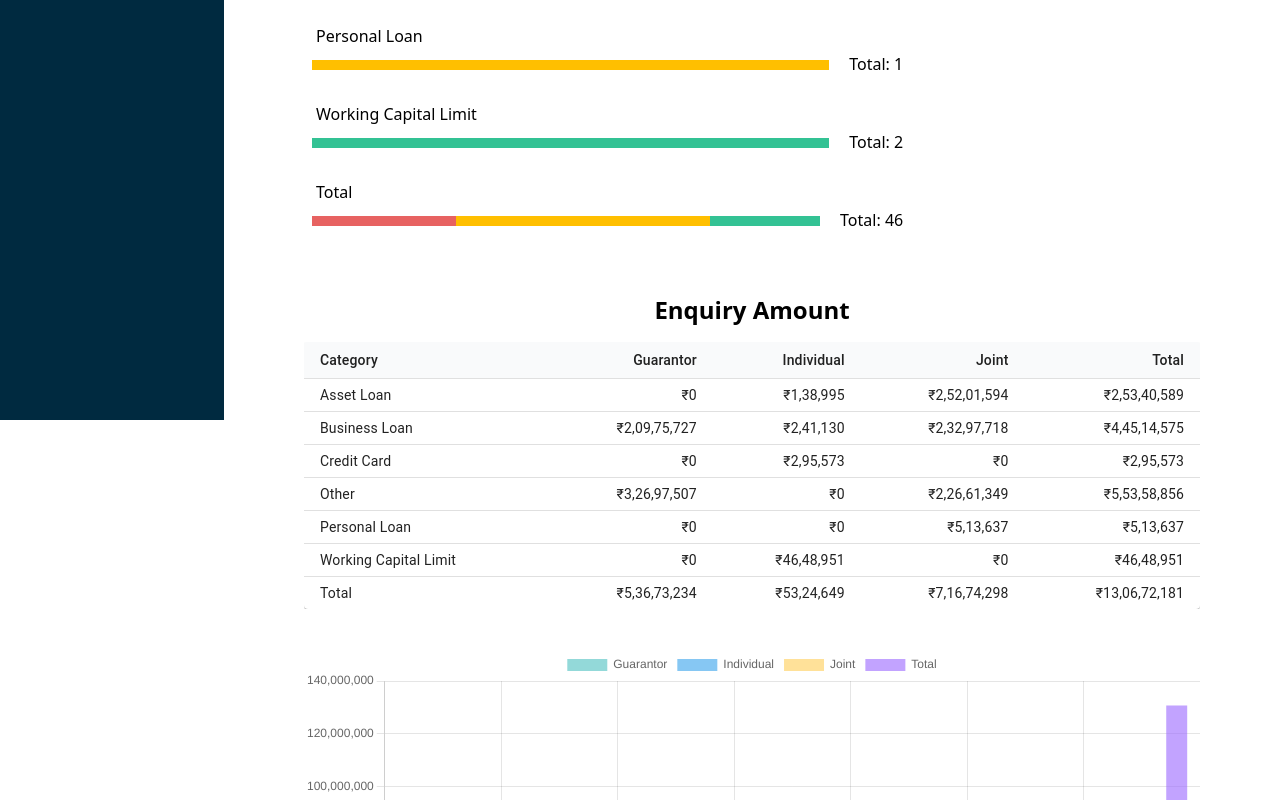
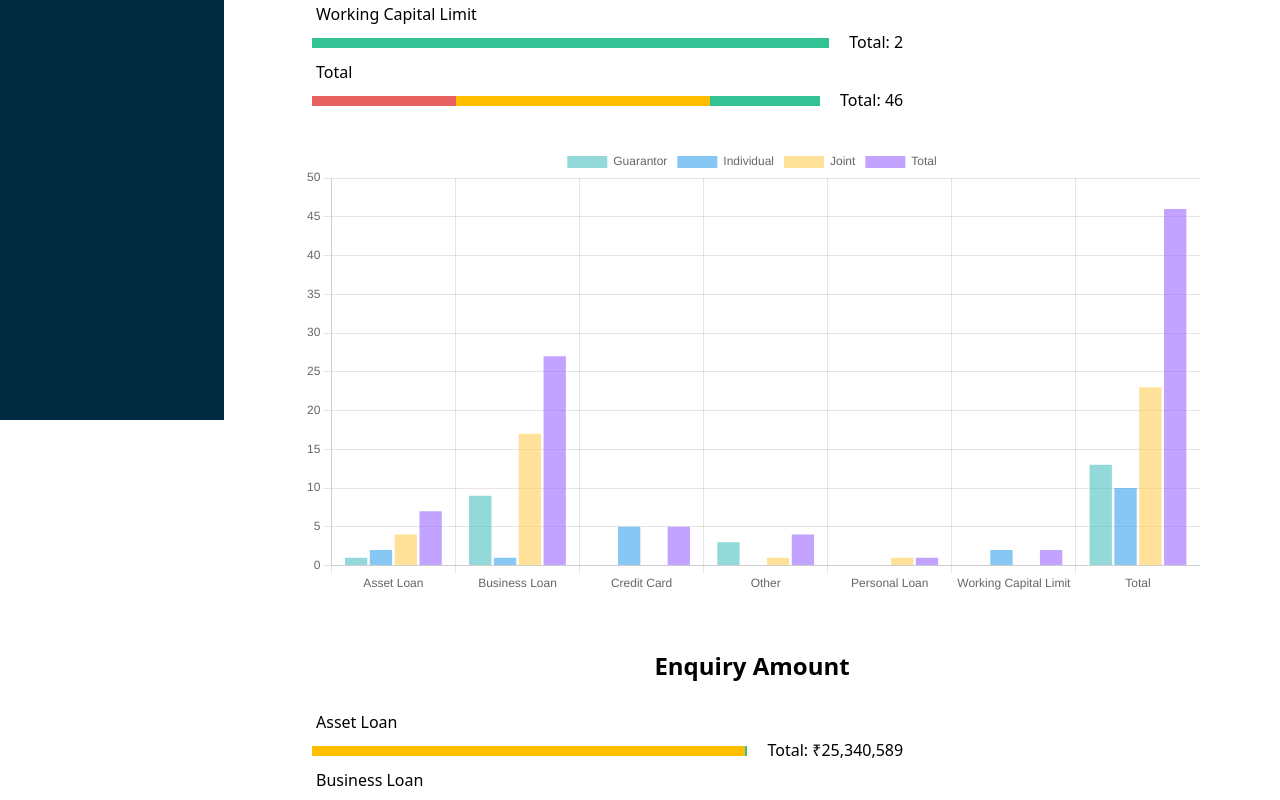
Before and after one commit to Shiv1024/Work, a React (Create React App) app: page /amount in a window 1280 px wide. Shown: the part 380-1180 px from the top of the page. Built offline with nearby package versions, Linux system fonts and the light colour scheme.

Commit message:
added horizontal

```diff
--- a/src/App.js
+++ b/src/App.js
@@ -20,7 +20,7 @@ import Personalinfo from './Components/Product3/PersonalInfo';
 import Enquiries from "./Components/Product3/Enquiries";
 import Option4 from "./Components/Product3/Option4";
 import Amount from './Amount.js';
-import Amounts from './Components/Amount/Amounts.js';
+import Amounts from './Components/Product3/Amount/Amounts.js';
 // import Amount from './Components/Amount.js';
 import SMSParsing from './Components/SMS parsing.js';
 import Fileupload from './Components/Fileupload3.js';
--- a/src/Components/NewCibilScore.js
+++ b/src/Components/NewCibilScore.js
@@ -1,44 +1,61 @@
 import React, { useState } from 'react';
+import Tooltip from '@mui/material/Tooltip';
 
-const HorizontalBar = ({ value1, value2, value3, value4, head }) => {
-  // Ensure the values sum up to 100 or less
+const HorizontalBar = ({ value1, value2, value3, value4, head, iscurrency }) => {
   const [isHovered1, setIsHovered1] = useState(false);
   const [isHovered2, setIsHovered2] = useState(false);
   const [isHovered3, setIsHovered3] = useState(false);
-  const total = value1 + value2 + value3;
-  if (total > 100) {
-    console.error("Total value exceeds 100");
-    return null;
-  }
-
 
   // Calculate widths as percentages
   const width1 = `${(value1 / value4) * 100}%`;
   const width2 = `${(value2 / value4) * 100}%`;
   const width3 = `${(value3 / value4) * 100}%`;
 
+  // Format values as currency if isCurrency is true
+  const formatCurrency = (value) => {
+    if (value === null || value === undefined) return '-';
+    return `₹${parseFloat(value).toLocaleString()}`;
+  };
+
+  const displayValue1 = iscurrency ? formatCurrency(value1) : value1;
+  const displayValue2 = iscurrency ? formatCurrency(value2) : value2;
+  const displayValue3 = iscurrency ? formatCurrency(value3) : value3;
+  const displayValue4 = iscurrency ? formatCurrency(value4) : value4;
+
   return (
-
     <div>
-    <div className='py-3 px-3'>
+      <div className='py-3 px-3'>
         {head}
-    </div>
-    <div style={{ width: '70%', height: '10px', display: 'flex' }} className='px-2'>
-      <div style={{ width: width1, backgroundColor: '#e76261' }} className='hover:shadow-lg hover:scale-105 ' onMouseEnter={() => setIsHovered1(true)}
-        onMouseLeave={() => setIsHovered1(false)}></div>
-      <div style={{ width: width2, backgroundColor: '#FFBF00' }} className='hover:shadow-lg hover:scale-105 ' onMouseEnter={() => setIsHovered2(true)}
-        onMouseLeave={() => setIsHovered2(false)}></div>
-      <div style={{ width: width3, backgroundColor: '#33c294' }} className='hover:shadow-lg hover:scale-105 ' onMouseEnter={() => setIsHovered3(true)}
-        onMouseLeave={() => setIsHovered3(false)}></div>
+      </div>
+      <div style={{ width: '70%', height: '10px', display: 'flex' }} className='px-2 cursor-pointer'>
+        <Tooltip title={`Guarantor: ${displayValue1}`} arrow>
+          <div
+            style={{ width: width1, backgroundColor: '#e76261' }}
+            className='hover:shadow-lg hover:scale-105'
+            onMouseEnter={() => setIsHovered1(true)}
+            onMouseLeave={() => setIsHovered1(false)}
+          ></div>
+        </Tooltip>
+        <Tooltip title={`Joint: ${displayValue2}`} arrow>
+          <div
+            style={{ width: width2, backgroundColor: '#FFBF00' }}
+            className='hover:shadow-lg hover:scale-105'
+            onMouseEnter={() => setIsHovered2(true)}
+            onMouseLeave={() => setIsHovered2(false)}
+          ></div>
+        </Tooltip>
+        <Tooltip title={`Individual: ${displayValue3}`} arrow>
+          <div
+            style={{ width: width3, backgroundColor: '#33c294' }}
+            className='hover:shadow-lg hover:scale-105'
+            onMouseEnter={() => setIsHovered3(true)}
+            onMouseLeave={() => setIsHovered3(false)}
+          ></div>
+        </Tooltip>
         <div className='-my-2 px-5'>
-            Total:&nbsp;{value4}
+          Total:&nbsp;{displayValue4}
         </div>
-    </div>
-    <div style={{ width: '70%', height: '20px', display: 'flex' }} className='px-2'>
-    {isHovered1 && (<div style={{ height:'3vw', color:'white', padding:'1vw', backgroundColor: 'black' }} className='opacity-80 mt-1'>Guarantor: {value1}</div> )}
-    {isHovered2 && (<div style={{ height:'3vw', color:'white', padding:'1vw', backgroundColor: 'black' }} className='opacity-80 mx-16 mt-1'>Joint: {value2}</div> )}
-    {isHovered3 && (<div style={{ width:'20vw',height:'3vw', color:'white', padding:'1vw', backgroundColor: 'black' }} className='opacity-80 mt-1 mx-48 '>Individual:{value3}</div> )}
-    </div>
+      </div>
     </div>
   );
 };
--- a/src/Components/Amount/Amounts.js
+++ b/src/Components/Product3/Amount/Amounts.js
@@ -1,11 +1,11 @@
 import React from "react";
-import Sidebar from "../Sidebar3.js";
+import Sidebar from "../../Sidebar3.js";
 import Table from './Table4.js';
 import BarGraph from './EnqBarGraph.js';
 import amountCountData from './dummydataAmtCnt.json'
 
 import amountData from './dummydataAmt.json'
-import HorizontalBar from "../NewCibilScore.js";
+import HorizontalBar from "../../NewCibilScore.js";
 
 function Amounts() {
   // const amountCountData = [
@@ -34,11 +34,11 @@ function Amounts() {
       </div>
       <div className="ml-32 md:ml-48 lg:ml-56 w-full flex flex-col items-center justify-center mt-4 p-4">
         <div className="max-w-4xl w-full">
-          <h1 className="text-2xl font-bold mb-4 text-center">Enquiry Count</h1>
+          <h1 className="text-2xl font-bold mb-4 text-center ">Enquiry Count</h1>
           {/* <div className="overflow-x-auto">
             <Table data={enquiryCountData} type='count' />
           </div> */}
-          <div className="w-full">
+          <div className="w-full ">
             {/* <HorizontalBar value1={1} value2={2} value3={4} value4={7} head='Asset Loan'/> */}
             {amountCountData.map((row) => (
               <HorizontalBar
@@ -48,17 +48,21 @@ function Amounts() {
                 value3={row.individual}
                 value4={row.total}
                 head={row.category}
+                iscurrency={false}
+
               />
             ))}
           </div>
           <div className="overflow-x-auto mt-4">
-            {/* <BarGraph data={enquiryCountData} /> */}
+            <BarGraph data={amountCountData} />
           </div>
         </div>
         <div className="max-w-4xl w-full mt-8">
           <h1 className="text-2xl font-bold mb-4 text-center">Enquiry Amount</h1>
           {/* <div className="w-full"> */}
             {/* <HorizontalBar value1={1} value2={2} value3={4} value4={7} head='Asset Loan'/> */}
+            <div className="w-full ">
+            {console.log(amountData)}
             {amountData.map((row) => (
               <HorizontalBar
                 // key={row.category} // Ensure key is unique for each item
@@ -67,12 +71,15 @@ function Amounts() {
                 value3={row.individual}
                 value4={row.total}
                 head={row.category}
+                iscurrency={true}
               />
             ))}
+            </div>
+
           {/* </div> */}
-          <div className="overflow-x-auto">
+          {/* <div className="overflow-x-auto">
             <Table data={amountData} type='enquiry' />
-          </div>
+          </div> */}
           <div className="overflow-x-auto mt-4">
             <BarGraph data={amountData} />
           </div>
--- a/src/Components/Amount/Table4.js
+++ b/src/Components/Product3/Amount/Table4.js
@@ -48,7 +48,7 @@ import TableContainer from '@mui/material/TableContainer';
 import TableHead from '@mui/material/TableHead';
 import TableRow from '@mui/material/TableRow';
 import Paper from '@mui/material/Paper';
-import data from '../Amount/dummydataAmtCnt.json'
+import data from './dummydataAmtCnt.json'
 
 function createData(category, guarantor, individual,joint, total) {
   return { category, guarantor, individual,joint, total };
--- a/src/Components/Amount/dummydataAmt.json
+++ b/src/Components/Product3/Amount/dummydataAmt.json
@@ -1,6 +1,6 @@
 [
     {
-        "id": "1",
+        "id": 1,
         "category": "Asset Loan",
         "guarantor": 0,
         "individual": 138995,
@@ -8,7 +8,7 @@
         "total": 25340589
     },
     {
-        "id": "2",
+        "id": 2,
         "category": "Business Loan",
         "guarantor": 20975727,
         "individual": 241130,
@@ -16,7 +16,7 @@
         "total": 44514575
     },
     {
-        "id": "3",
+        "id": 3,
         "category": "Credit Card",
         "guarantor": 0,
         "individual": 295573,
@@ -24,7 +24,7 @@
         "total": 295573
     },
     {
-        "id": "4",
+        "id": 4,
         "category": "Other",
         "guarantor": 32697507,
         "individual": 0,
@@ -32,7 +32,7 @@
         "total": 55358856
     },
     {
-        "id": "5",
+        "id": 5,
         "category": "Personal Loan",
         "guarantor": 0,
         "individual": 0,
@@ -40,7 +40,7 @@
         "total": 513637
     },
     {
-        "id": "6",
+        "id": 6,
         "category": "Working Capital Limit",
         "guarantor": 0,
         "individual": 4648951,
@@ -48,7 +48,7 @@
         "total": 4648951
     },
     {
-        "id": "7",
+        "id": 7,
         "category": "Total",
         "guarantor": 53673234,
         "individual": 5324649,
--- a/src/Components/Product3/Enquiries.js
+++ b/src/Components/Product3/Enquiries.js
@@ -54,9 +54,23 @@ function Enquiries() {
         </div>
         <div className="max-w-4xl w-full mt-8">
           <h1 className="text-2xl font-bold mb-4 text-center">Enquiry Amount</h1>
-          <div className="overflow-x-auto">
+          <div className="w-full">
+            {/* <HorizontalBar value1={1} value2={2} value3={4} value4={7} head='Asset Loan'/> */}
+            {enquiryAmountData.map((row) => (
+              <HorizontalBar
+                key={row.category} // Ensure key is unique for each item
+                value1={row.enquiries3Months}
+                value2={row.enquiries6Months}
+                value3={row.enquiriesBeyond6Months}
+                value4={row.total}
+                head={row.category}
+                iscurrency={true}
+              />
+            ))}
+          </div>
+          {/* <div className="overflow-x-auto">
             <Table data={enquiryAmountData} type='enquiry' />
-          </div>
+          </div> */}
           <div className="overflow-x-auto mt-4">
             <BarGraph data={enquiryAmountData} />
           </div>
```
Also changed, not shown: src/Components/Product3/Amount/EnqBarGraph.js (renamed from src/Components/Amount/EnqBarGraph.js), src/Components/Product3/Amount/dummydataAmtCnt.json (renamed from src/Components/Amount/dummydataAmtCnt.json).
